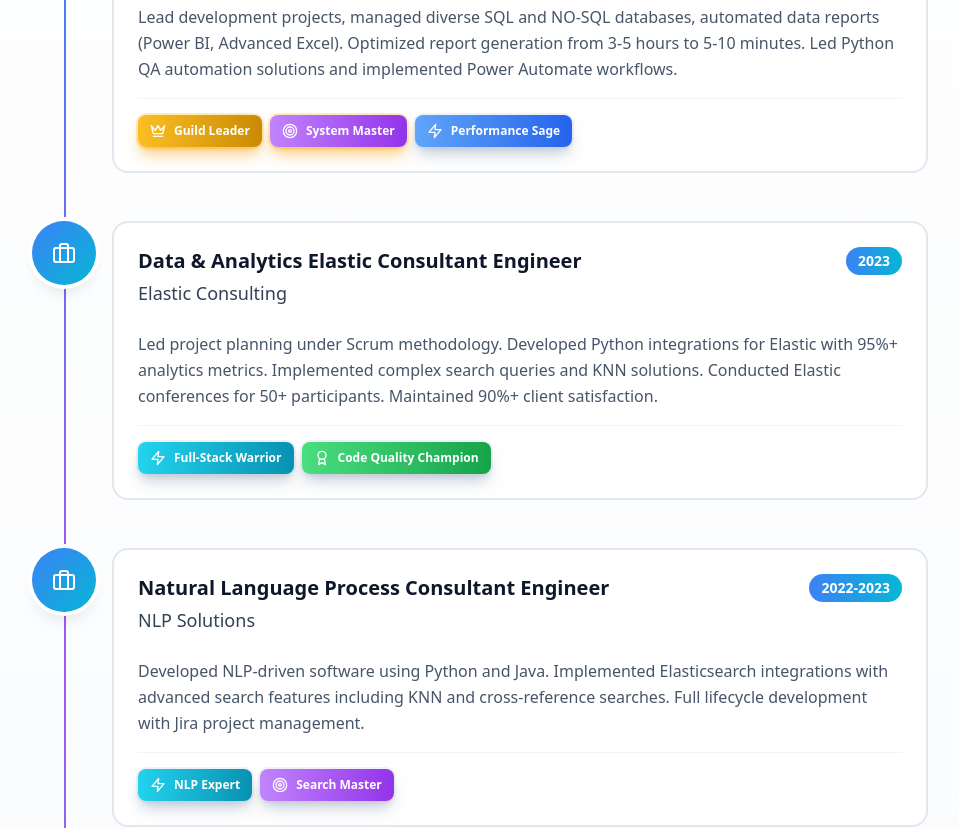
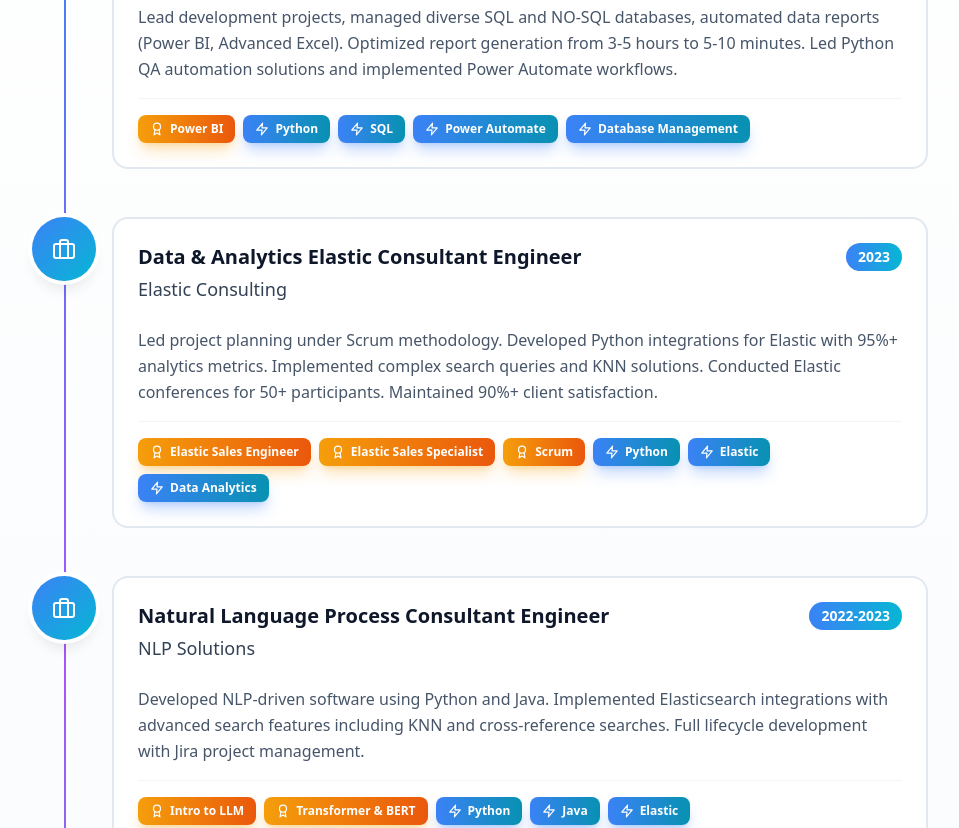
Before and after one commit to CamGitH/cam, a React (Vite) app: page / in a window 1280 px wide. Shown: the part 2060-2888 px from the top of the page, without its empty margins (160-1119 px from the left). Built offline with nearby package versions, Linux system fonts and the light colour scheme.

Commit message:
Updated Experience.tsx

```diff
--- a/src/components/Experience.tsx
+++ b/src/components/Experience.tsx
@@ -1,13 +1,10 @@
-import { Briefcase, GraduationCap, Trophy, Zap, Users, Target, Crown, Award } from 'lucide-react';
+import { Briefcase, GraduationCap, Award, Zap } from 'lucide-react';
 import { useLanguage } from '../contexts/LanguageContext';
 import { useState } from 'react';
 
-interface Achievement {
-  icon: typeof Trophy;
+interface Tag {
   label: string;
-  description: string;
-  color: string;
-  tier: 'gold' | 'silver' | 'bronze';
+  type: 'certificate' | 'skill';
 }
 
 export default function Experience() {
@@ -21,28 +18,12 @@ export default function Experience() {
       company: t('experience.senior.company'),
       period: t('experience.senior.period'),
       description: t('experience.senior.description'),
-      achievements: [
-        {
-          icon: Crown,
-          label: 'Guild Leader',
-          description: 'Leading & mentoring development teams',
-          color: 'from-amber-400 to-yellow-600',
-          tier: 'gold' as const
-        },
-        {
-          icon: Target,
-          label: 'System Master',
-          description: 'Architecting microservices infrastructure',
-          color: 'from-purple-400 to-purple-600',
-          tier: 'gold' as const
-        },
-        {
-          icon: Zap,
-          label: 'Performance Sage',
-          description: 'Optimizing system efficiency',
-          color: 'from-blue-400 to-blue-600',
-          tier: 'silver' as const
-        }
+      tags: [
+        { label: 'Power BI', type: 'certificate' as const },
+        { label: 'Python', type: 'skill' as const },
+        { label: 'SQL', type: 'skill' as const },
+        { label: 'Power Automate', type: 'skill' as const },
+        { label: 'Database Management', type: 'skill' as const }
       ]
     },
     {
@@ -51,21 +32,13 @@ export default function Experience() {
       company: t('experience.developer.company'),
       period: t('experience.developer.period'),
       description: t('experience.developer.description'),
-      achievements: [
-        {
-          icon: Zap,
-          label: 'Full-Stack Warrior',
-          description: 'Mastered both frontend and backend',
-          color: 'from-cyan-400 to-cyan-600',
-          tier: 'silver' as const
-        },
-        {
-          icon: Award,
-          label: 'Code Quality Champion',
-          description: 'Maintaining high code standards',
-          color: 'from-green-400 to-green-600',
-          tier: 'silver' as const
-        }
+      tags: [
+        { label: 'Elastic Sales Engineer', type: 'certificate' as const },
+        { label: 'Elastic Sales Specialist', type: 'certificate' as const },
+        { label: 'Scrum', type: 'certificate' as const },
+        { label: 'Python', type: 'skill' as const },
+        { label: 'Elastic', type: 'skill' as const },
+        { label: 'Data Analytics', type: 'skill' as const }
       ]
     },
     {
@@ -74,21 +47,12 @@ export default function Experience() {
       company: t('experience.intern.company'),
       period: t('experience.intern.period'),
       description: t('experience.intern.description'),
-      achievements: [
-        {
-          icon: Zap,
-          label: 'NLP Expert',
-          description: 'Advanced natural language processing solutions',
-          color: 'from-cyan-400 to-cyan-600',
-          tier: 'silver' as const
-        },
-        {
-          icon: Target,
-          label: 'Search Master',
-          description: 'Elasticsearch & KNN implementations',
-          color: 'from-purple-400 to-purple-600',
-          tier: 'silver' as const
-        }
+      tags: [
+        { label: 'Intro to LLM', type: 'certificate' as const },
+        { label: 'Transformer & BERT', type: 'certificate' as const },
+        { label: 'Python', type: 'skill' as const },
+        { label: 'Java', type: 'skill' as const },
+        { label: 'Elastic', type: 'skill' as const }
       ]
     },
     {
@@ -97,21 +61,10 @@ export default function Experience() {
       company: t('experience.pacific.company'),
       period: t('experience.pacific.period'),
       description: t('experience.pacific.description'),
-      achievements: [
-        {
-          icon: Award,
-          label: 'Process Optimizer',
-          description: 'Reduced processing time by 99%',
-          color: 'from-emerald-400 to-emerald-600',
-          tier: 'silver' as const
-        },
-        {
-          icon: Users,
-          label: 'Quality Champion',
-          description: 'Achieved 90% data quality score',
-          color: 'from-blue-400 to-blue-600',
-          tier: 'bronze' as const
-        }
+      tags: [
+        { label: 'Azure Fundamentals', type: 'certificate' as const },
+        { label: 'Power Automate', type: 'skill' as const },
+        { label: 'Data Analytics', type: 'skill' as const }
       ]
     },
     {
@@ -120,35 +73,13 @@ export default function Experience() {
       company: t('experience.cofounder.company'),
       period: t('experience.cofounder.period'),
       description: t('experience.cofounder.description'),
-      achievements: [
-        {
-          icon: Crown,
-          label: 'Entrepreneur',
-          description: 'Co-founded startup and led development',
-          color: 'from-amber-400 to-yellow-600',
-          tier: 'gold' as const
-        },
-        {
-          icon: Trophy,
-          label: 'Mobile Developer',
-          description: 'Built mobile apps with Kotlin & Firebase',
-          color: 'from-orange-400 to-orange-600',
-          tier: 'bronze' as const
-        }
+      tags: [
+        { label: 'Google Project Management', type: 'certificate' as const },
+        { label: 'Kotlin', type: 'skill' as const },
+        { label: 'Google Cloud', type: 'skill' as const }
       ]
     }
   ];
-
-  const getTierStyles = (tier: 'gold' | 'silver' | 'bronze') => {
-    switch (tier) {
-      case 'gold':
-        return 'shadow-amber-500/50 ring-2 ring-amber-400/30';
-      case 'silver':
-        return 'shadow-slate-400/50 ring-2 ring-slate-300/30';
-      case 'bronze':
-        return 'shadow-orange-600/50 ring-2 ring-orange-400/30';
-    }
-  };
 
   return (
     <section id="experience" className="py-24 bg-gradient-to-b from-white to-slate-50">
@@ -186,26 +117,30 @@ export default function Experience() {
                   <p className="text-slate-600 leading-relaxed mb-4">{exp.description}</p>
 
                   <div className="flex flex-wrap gap-2 pt-4 border-t border-slate-100">
-                    {exp.achievements.map((achievement, achIndex) => {
-                      const AchIcon = achievement.icon;
-                      const badgeId = `${index}-${achIndex}`;
+                    {exp.tags.map((tag, tagIndex) => {
+                      const Icon = tag.type === 'certificate' ? Award : Zap;
+                      const tagId = `${index}-${tagIndex}`;
+                      const bgColor = tag.type === 'certificate'
+                        ? 'bg-gradient-to-r from-amber-500 to-orange-600 shadow-amber-500/30'
+                        : 'bg-gradient-to-r from-blue-500 to-cyan-600 shadow-blue-500/30';
+
                       return (
                         <div
-                          key={achIndex}
+                          key={tagIndex}
                           className="relative"
-                          onMouseEnter={() => setHoveredBadge(badgeId)}
+                          onMouseEnter={() => setHoveredBadge(tagId)}
                           onMouseLeave={() => setHoveredBadge(null)}
                         >
                           <div
-                            className={`flex items-center gap-2 px-3 py-2 bg-gradient-to-r ${achievement.color} rounded-lg shadow-lg ${getTierStyles(achievement.tier)} hover:scale-105 transition-transform duration-300 cursor-default`}
+                            className={`flex items-center gap-1.5 px-3 py-1.5 ${bgColor} rounded-lg shadow-lg hover:scale-105 transition-transform duration-300 cursor-default`}
                           >
-                            <AchIcon className="text-white" size={16} />
-                            <span className="text-white font-bold text-xs">{achievement.label}</span>
+                            <Icon className="text-white" size={14} />
+                            <span className="text-white font-semibold text-xs">{tag.label}</span>
                           </div>
 
-                          {hoveredBadge === badgeId && (
+                          {hoveredBadge === tagId && (
                             <div className="absolute bottom-full left-1/2 transform -translate-x-1/2 mb-2 z-10 px-3 py-2 bg-slate-900 text-white text-xs rounded-lg whitespace-nowrap shadow-xl">
-                              {achievement.description}
+                              {tag.type === 'certificate' ? 'Certificate' : 'Skill'}
                               <div className="absolute top-full left-1/2 transform -translate-x-1/2 -mt-1">
                                 <div className="border-4 border-transparent border-t-slate-900"></div>
                               </div>
```
